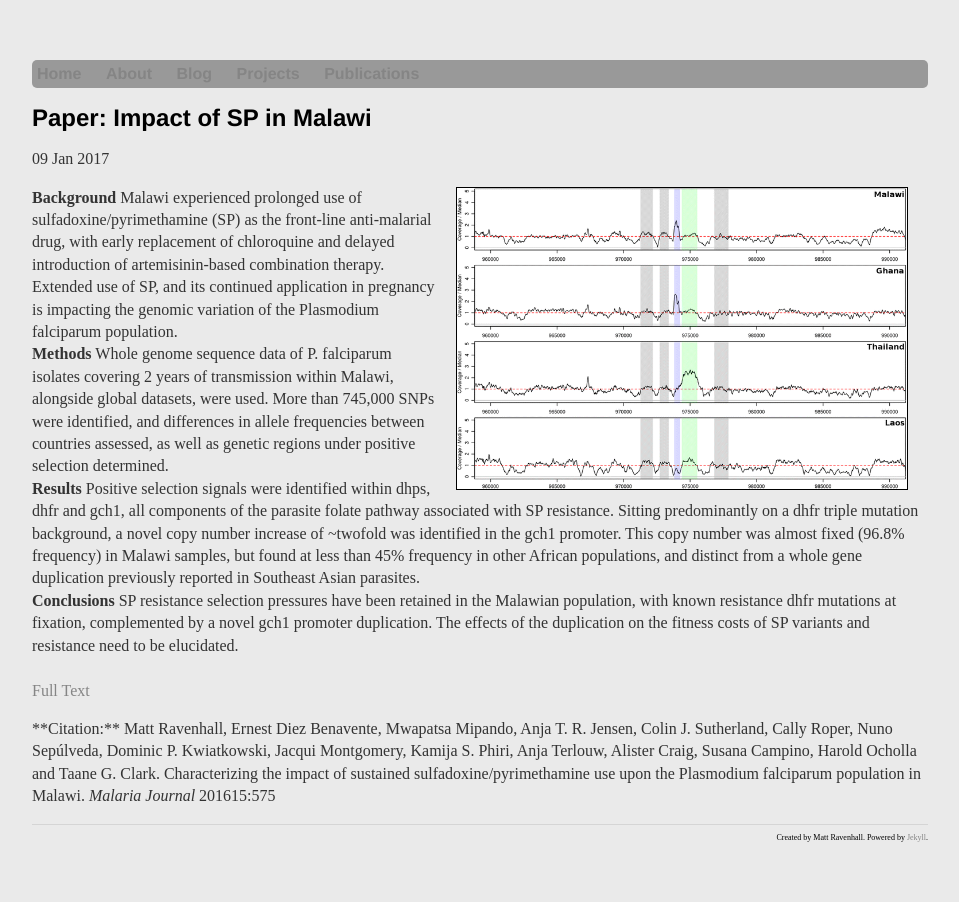
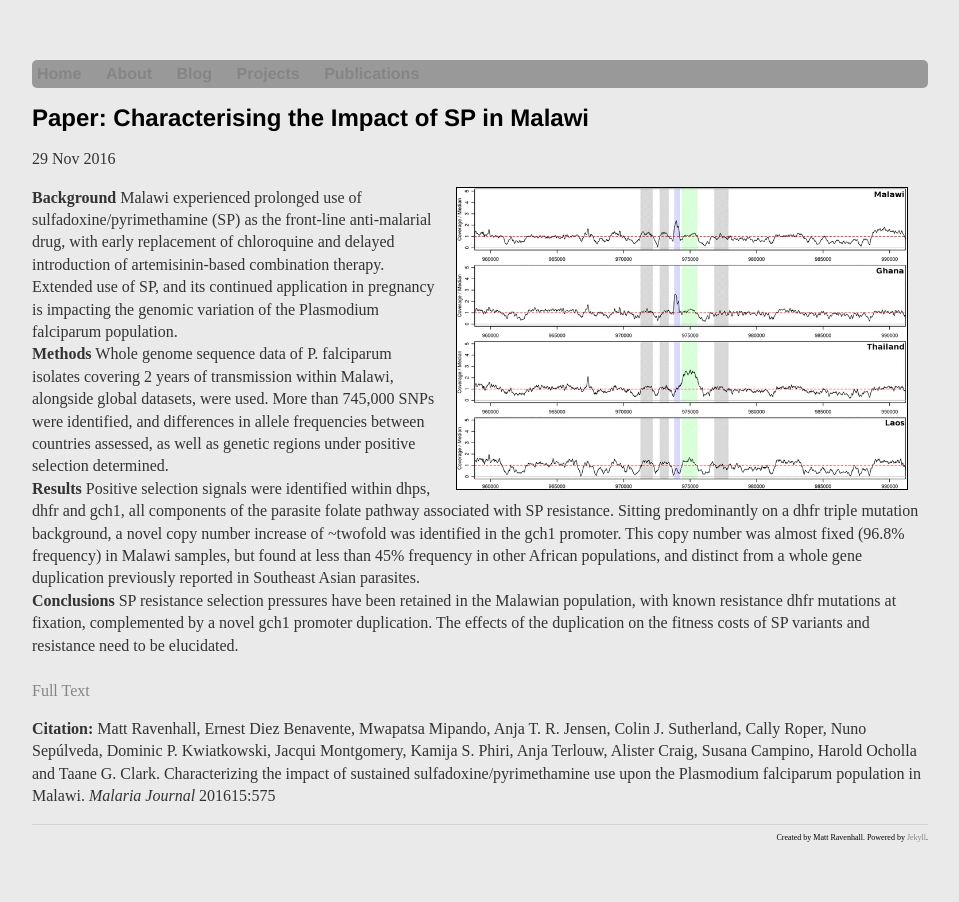
Before and after one commit to mattravenhall/mattravenhall.github.io, a Jekyll site: the page built from _posts/2016-11-29-Impact-SP-Malawi.md, in a window 1280 px wide. Shown: the whole page, without its empty margins (160-1119 px from the left). Built offline with Jekyll 4.4.1, drawn with Linux system fonts in a browser that asks for light colours.

Commit message:
Front page TODO, citation style changes, nav font color

```diff
--- a/_layouts/default.html
+++ b/_layouts/default.html
@@ -8,7 +8,7 @@
   </head>
 
   <body>
-    <nav style="background:#999; border-radius:5px; color:white;">
+    <nav style="background:#999; border-radius:5px">
     <ul>
       <li><a href="/">Home</a></li>
       <li><a href="/about">About</a></li>
--- a/_posts/2016-11-29-Impact-SP-Malawi.md
+++ b/_posts/2016-11-29-Impact-SP-Malawi.md
@@ -1,7 +1,7 @@
 ---
 layout: post
-title: "Paper: Impact of SP in Malawi"
-date: 2017-01-09
+title: "Paper: Characterising the Impact of SP in Malawi"
+date: 2016-11-29
 ---
 
 <img style="float: right; border: 1px solid black" alt="Coverage plots for gch1 indication regions of duplication." hspace="20" src="/assets/gch1duplication.png" width="450px">
@@ -20,4 +20,4 @@
 <br><br>
 [Full Text](https://malariajournal.biomedcentral.com/track/pdf/10.1186/s12936-016-1634-6?site=malariajournal.biomedcentral.com)
 <br>
-<p style="font-size=0.8em">**Citation:** Matt Ravenhall, Ernest Diez Benavente, Mwapatsa Mipando, Anja T. R. Jensen, Colin J. Sutherland, Cally Roper, Nuno Sepúlveda, Dominic P. Kwiatkowski, Jacqui Montgomery, Kamija S. Phiri, Anja Terlouw, Alister Craig, Susana Campino, Harold Ocholla and Taane G. Clark. Characterizing the impact of sustained sulfadoxine/pyrimethamine use upon the Plasmodium falciparum population in Malawi. <i>Malaria Journal</i> 201615:575</p>
+<p style="font-size=0.8em"><b>Citation:</b> Matt Ravenhall, Ernest Diez Benavente, Mwapatsa Mipando, Anja T. R. Jensen, Colin J. Sutherland, Cally Roper, Nuno Sepúlveda, Dominic P. Kwiatkowski, Jacqui Montgomery, Kamija S. Phiri, Anja Terlouw, Alister Craig, Susana Campino, Harold Ocholla and Taane G. Clark. Characterizing the impact of sustained sulfadoxine/pyrimethamine use upon the Plasmodium falciparum population in Malawi. <i>Malaria Journal</i> 201615:575</p>
--- a/css/main.css
+++ b/css/main.css
@@ -9,11 +9,12 @@
     padding: 5px;
     list-style: none;
     font-weight: bold;
-    font-color: #f0f0f0;
+    color: #f0f0f0;
 }
 nav ul li, footer ul li {
     display: inline;
     margin-right: 20px;
+    color: #f0f0f0;
 }
 a {
     text-decoration: none;
--- a/index.html
+++ b/index.html
@@ -6,6 +6,10 @@
 <div class="blurb">
   <h2>Matt Ravenhall</h2>
   <i>Computational Biologist, Data Scientist, Science Communicator</i>
+  **TODO:**
+  - Put some fancy d3 element here,
+  - Include some more images, perhaps a side panel,
+  - Go crazy with the divs, box it up,
 
   <h2>Latest Updates</h2>
   <ul>
```
Also changed, not shown: _posts/2017-08-01-Genetic-Diversity-NextGen-AntiMalarials.md (+1 -1 lines).
